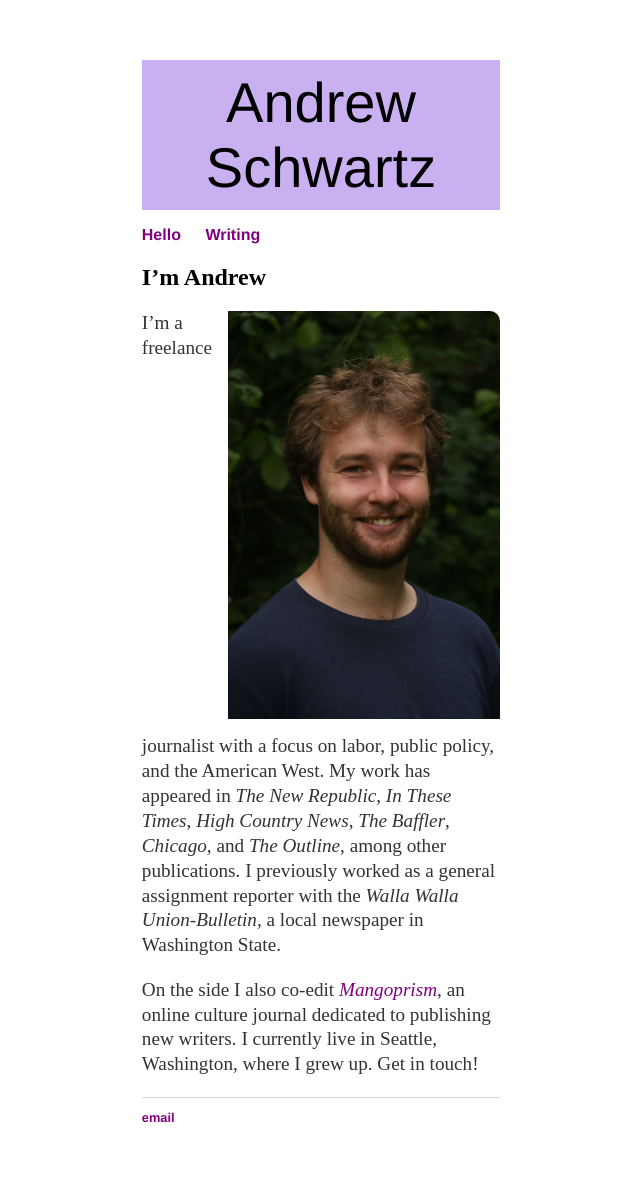
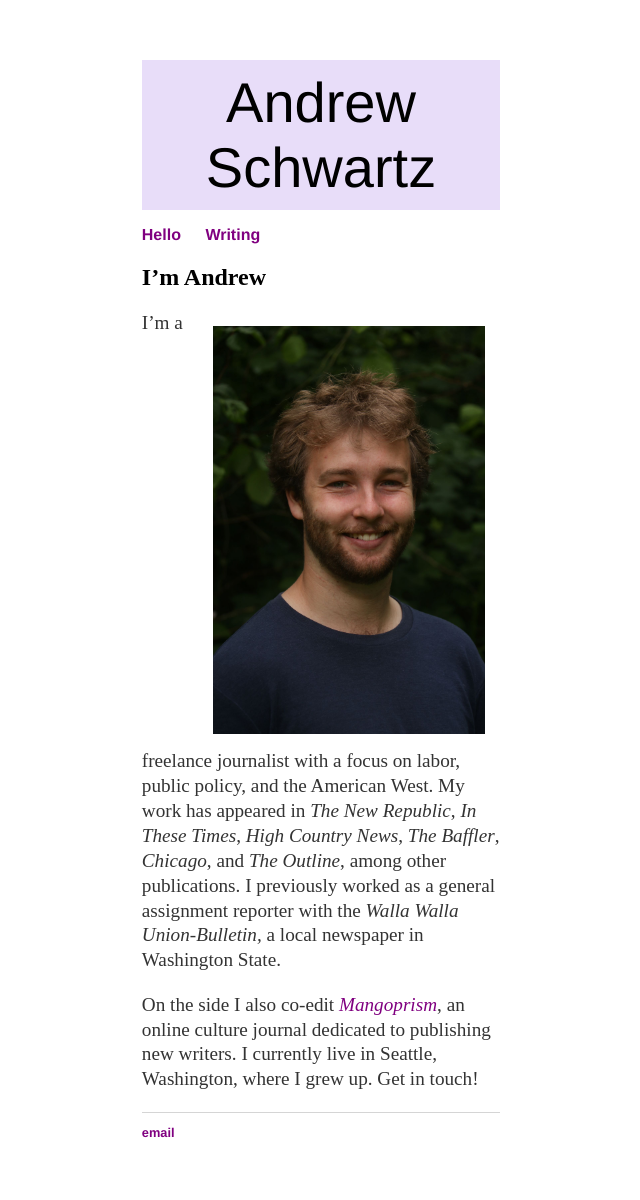
Before and after one commit to aonschwartz/aonschwartz.github.io, a Jekyll site: the page built from index.md, in a window 1280 px wide. Shown: the whole page, without its empty margins (319-959 px from the left). Built offline with Jekyll 4.4.1, drawn with Linux system fonts in a browser that asks for light colours.

Commit message:
Update main.css

```diff
--- a/css/main.css
+++ b/css/main.css
@@ -42,8 +42,7 @@ img{
     height: 408px;
     border-radius: 10px;
     float: right;
-    padding-left: 15px;
-    padding-bottom: 15px;
+    padding: 15px;
 
 }
 
@@ -67,7 +66,7 @@ ul.posts li {
 
 .header {
   padding:10px;
-  background-color: rgba(101, 31, 214, 0.35);
+  background-color: rgba(101, 31, 214, 0.15);
   text-align: center;
 }
 
```
